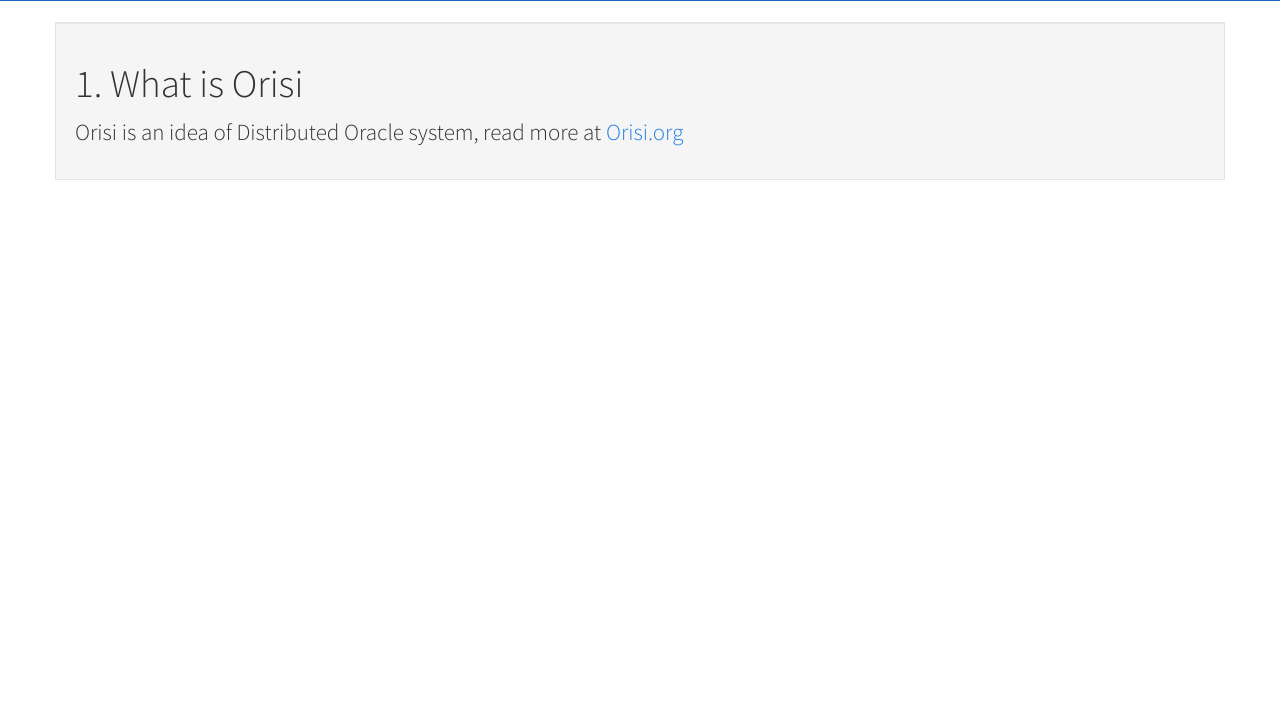
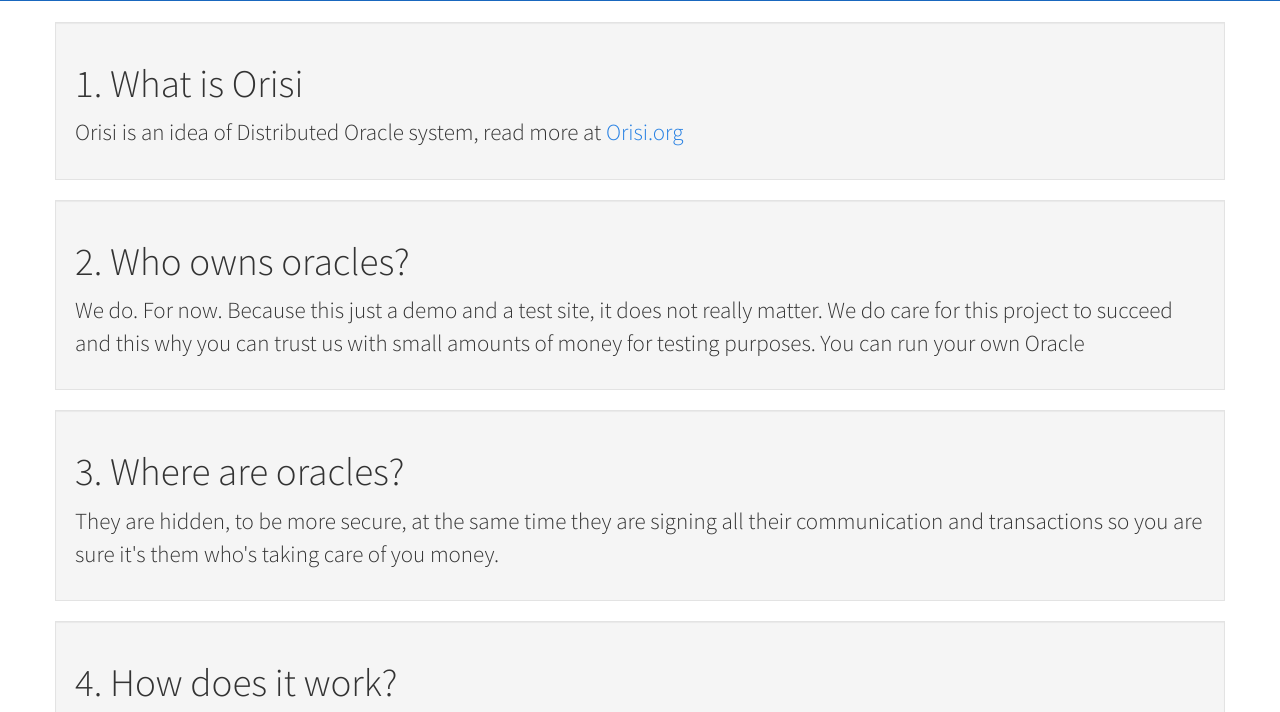
Before and after one commit to orisi/webclient, a Django app: template orisiclient/templates/main/faq.html in a window 1280 px wide. Shown: the part 51-763 px from the top of the page. Before the commit the page ends 231 px from the top, so only its background shows below. Run offline with Django 3.2, Linux system fonts and the light colour scheme; the template is opened without the code that fills it, so the values that code supplies are empty; style sheets or scripts are compiled from the project's sources; some libraries are stand-ins or nearby versions.

Commit message:
Updating FAQ.

```diff
--- a/orisiclient/templates/main/faq.html
+++ b/orisiclient/templates/main/faq.html
@@ -6,5 +6,41 @@
     <h1>1. What is Orisi</h1>
     <p>Orisi is an idea of Distributed Oracle system, read more at <a href="http://orisi.org/">Orisi.org</a></p>
   </div>
+
+  <div class="col-xs-12 well">
+    <h1>2. Who owns oracles?</h1>
+    <p>We do. For now. Because this just a demo and a test site, it does not really matter. We do care for this project to succeed
+      and this why you can trust us with small amounts of money for testing purposes. You can run your own Oracle
+
+    </p>
+  </div>
+
+  <div class="col-xs-12 well">
+    <h1>3. Where are oracles?</h1>
+    <p>They are hidden, to be more secure, at the same time they are signing all their communication and transactions so you are sure it's them who's taking care of you money.
+    </p>
+  </div>
+
+  <div class="col-xs-12 well">
+    <h1>4. How does it work?</h1>
+  <iframe width="420" height="315" src="//www.youtube.com/embed/boPW1FwNu4c" frameborder="0" allowfullscreen></iframe>
+  </div>
+
+  <div class="col-xs-12 well">
+    <h1>5. Can I use this site to "timelock" huge amounts of Bitcoins?</h1>
+ <p>Please, don't. This is just a demo site, working on the alpha version of the Orisi code. It's safe to send few milibtc through it, but don't risk sending more.</p> </div>
 </div>
+
+ <div class="col-xs-12 well">
+    <h1>6. For how long should I set the timelock?</h1>
+ <p>
+ Setting timelock time for less than 15 minutes is probably ineffective, the fastest time we have achieved with the whole contract to finish was 16 minutes.
+ For now do not set it to more than 48 hours. We reserve a right to take down this site with 1 week notice.</p> </div>
+</div>
+
+
+
+
+
+
 {% endblock %}
```
